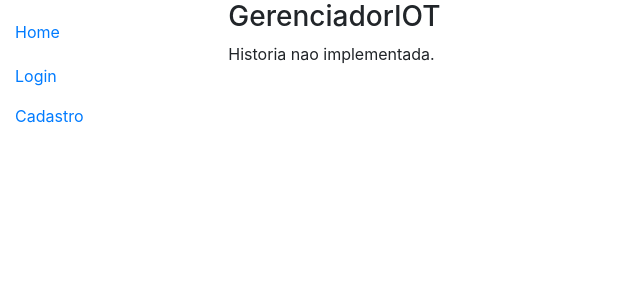
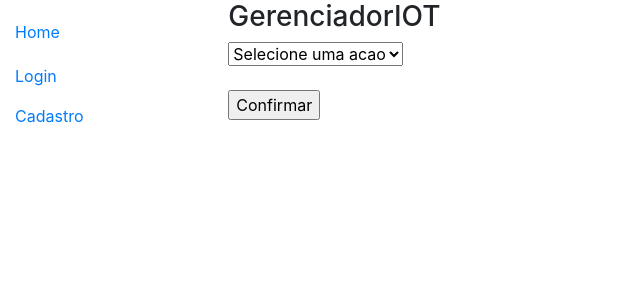
Before and after one commit to lcharles123/TP-ES20202-UFMG, a Django app: page /dashboard/acoes in a window 1280 px wide. Shown: the top 300 px of the page, without its empty margins (0-640 px from the left). Run offline with Django 3.2, Linux system fonts and the light colour scheme; parts of the project's set-up code (start-up, migrations or seed data) failed here and were passed over.

Commit message:
Acoes implementado
Menu "Ações" implementado, redirecionament precisa ser configurado.

```diff
--- /dev/null
+++ b/src/dashboard/forms.py
@@ -0,0 +1,4 @@
+from django import forms
+
+class AcoesForm(forms.Form):
+   acao = forms.CharField(widget=forms.Select)
--- a/src/dashboard/views.py
+++ b/src/dashboard/views.py
@@ -15,6 +15,8 @@ import time, random, string
 
 import pandas as pd
 import matplotlib.pyplot as plt
+
+from dashboard.forms import AcoesForm
 # view eh o esqueleto, cada funcao abaixo define como a pagina eh obtida, um request pode ser feito em determinado link e os arquivos url.py mapeiam para essa funcao
 
 #obtem o pandas dataframe a partir da classe do modelo
@@ -110,7 +112,9 @@ def  graficos(request):
 
 def  acoes(request):
     if request.method == 'GET':
-        print("acoes")
+        form_class = AcoesForm
+        template_name = 'templates/acoes.html'
+        success_url = 'templates/acoes_sucesso.html'
 
     return render(request, 'acoes.html' )
 
--- a/src/gerenciadorIOT/settings.py
+++ b/src/gerenciadorIOT/settings.py
@@ -27,7 +27,7 @@ import os
 # SECURITY WARNING: don't run with debug turned on in production!
 DEBUG = True
 
-ALLOWED_HOSTS = ['localhost','localhost.localdomain']
+ALLOWED_HOSTS = ['*']
 
 
 # Application definition
--- a/src/templates/acoes.html
+++ b/src/templates/acoes.html
@@ -3,5 +3,14 @@
 {% block content %}
 <h3>GerenciadorIOT</h3>
 
-Historia nao implementada.
+<form method="POST" action = "acao.html">{% csrf_token %}
+    <select type="text" id="selecionarAcao" name="selecionarAcao">
+        <option selected>Selecione uma acao</option>
+        <option>Enviar Email</option>
+        <option>curl</option>
+    </select>
+    <br><br>
+    <input type="submit" value="Confirmar"/>
+</form>
+
 {% endblock %}
```
